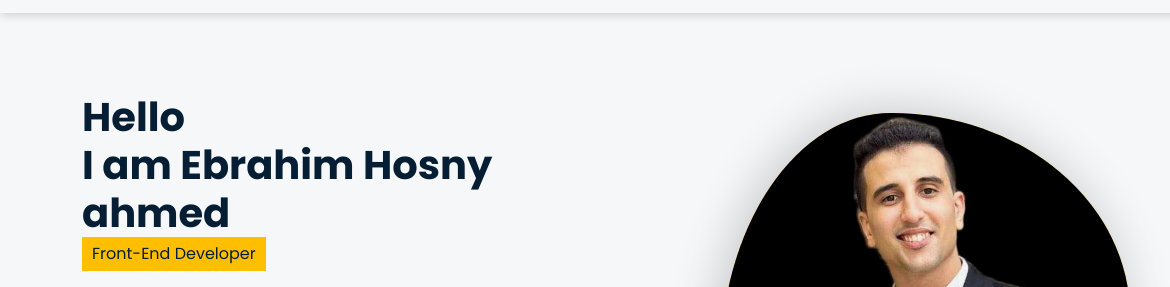
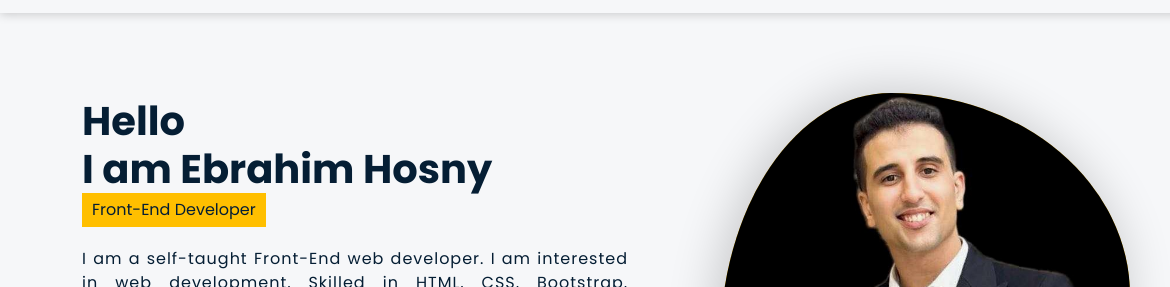
Before and after one commit to E-Hosny/Portfolio, a plain HTML site: page index.html in a window 1280 px wide. Shown: the part 47-334 px from the top of the page, 0-1170 px from the left. Drawn offline with Linux system fonts and the light colour scheme.

Commit message:
sec commit

```diff
--- a/index.html
+++ b/index.html
@@ -44,7 +44,7 @@
             <div class="row align-items-center">
                 <div class="col-lg-6">
                     <div class="info">
-                        <h1>Hello <br>I am Ebrahim Hosny ahmed</h1>
+                        <h1>Hello <br>I am Ebrahim Hosny</h1>
                         <span>Front-End Developer</span>
                         <p>I am a self-taught Front-End web developer. I am interested in web development, Skilled in
                             HTML, CSS, Bootstrap, JavaScript, React.js,next.js. <br>
```
